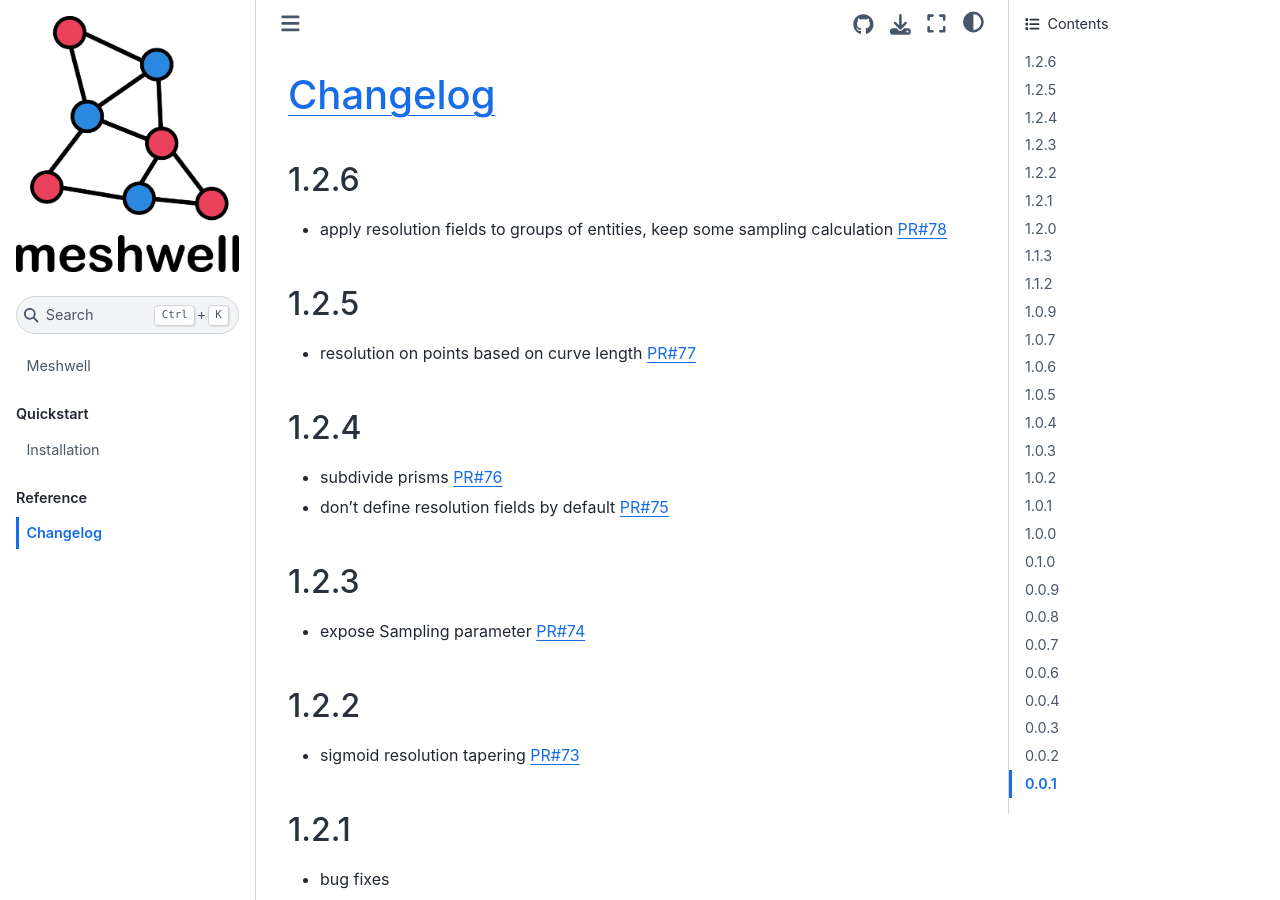
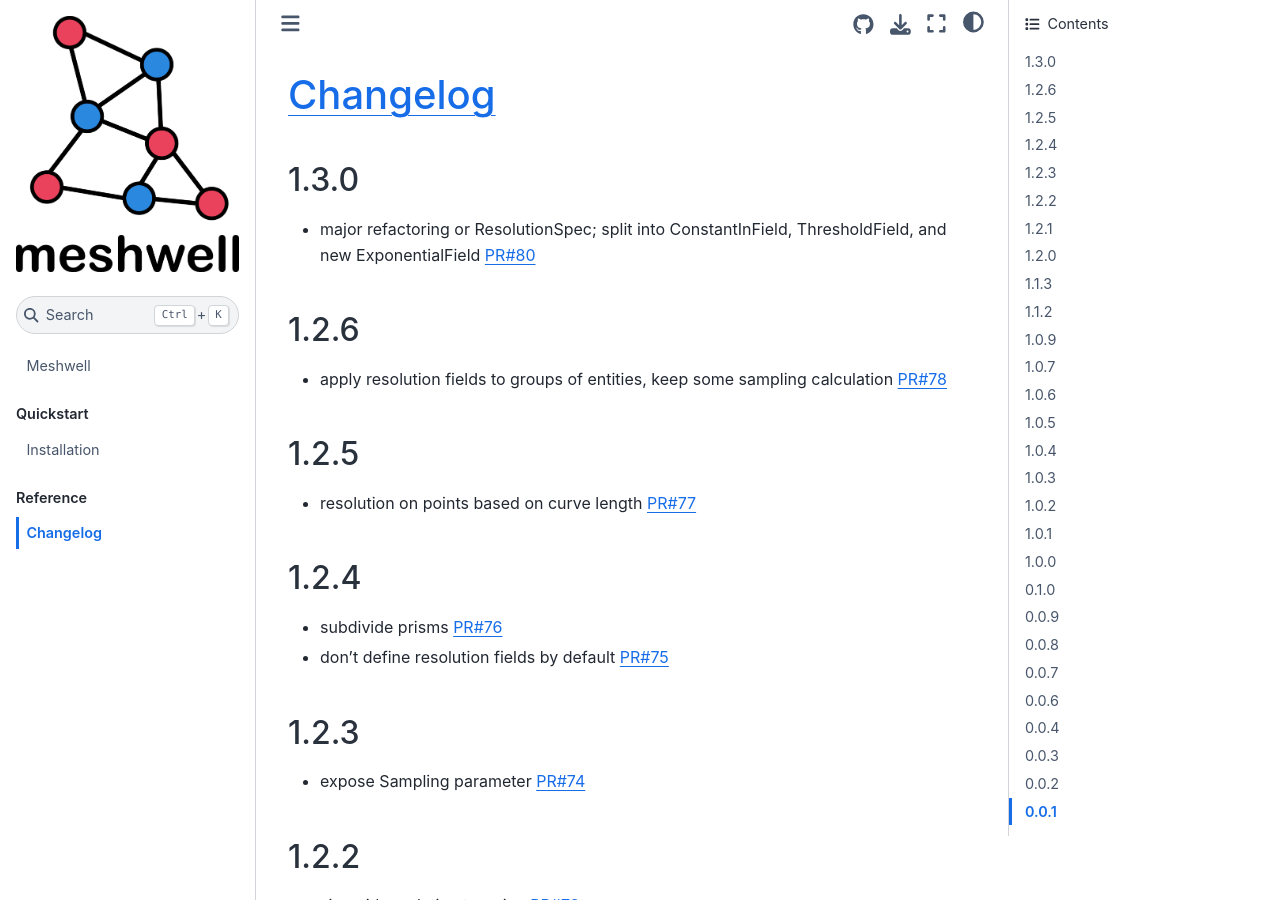
Before and after one commit to simbilod/meshwell, a Jupyter Book: the page built from docs/changelog.md, in a window 1280 px wide and 900 px high. Built offline with Jupyter Book 1.0.4 settings and Sphinx 7.4.7 and the Sphinx Book theme 1.1.4, drawn with Linux system fonts in a browser that asks for light colours; pages that are not in the unit, such as notebooks, are missing from menus.

Commit message:
changelog

```diff
--- a/docs/changelog.md
+++ b/docs/changelog.md
@@ -1,4 +1,8 @@
 # [Changelog](https://keepachangelog.com/en/1.0.0/)
+
+## 1.3.0
+
+- major refactoring or ResolutionSpec; split into ConstantInField, ThresholdField, and new ExponentialField [PR#80](https://github.com/simbilod/meshwell/pull/80)
 
 ## 1.2.6
 
```
